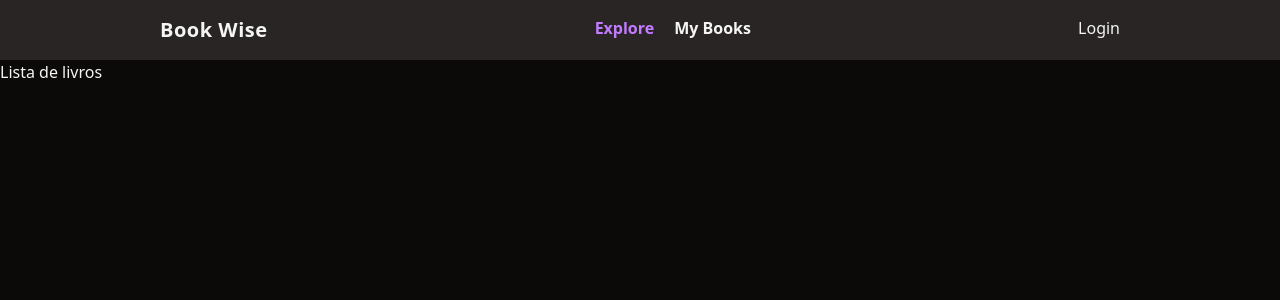
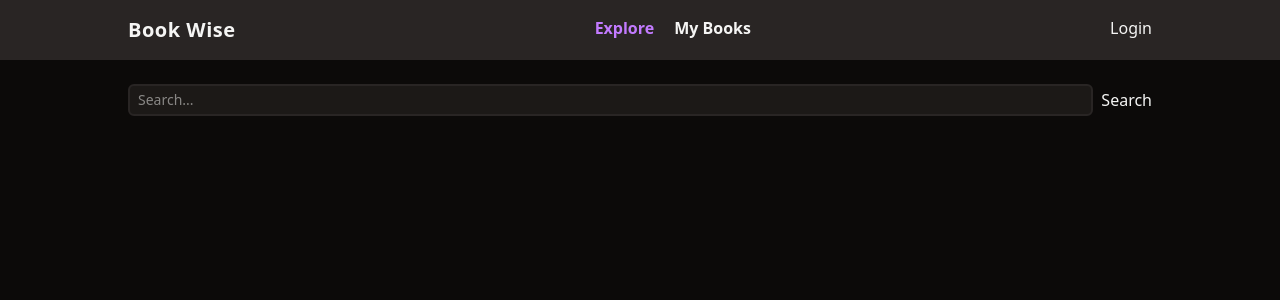
Before and after one commit to abraaocrvlh42/book_wise, a PHP site: page / in a window 1280 px wide. Shown: the top 300 px of the page. Run offline with PHP 8.4, Linux system fonts and the light colour scheme.

Commit message:
Structuring the project

```diff
--- a/index.php
+++ b/index.php
@@ -9,7 +9,7 @@
 
 <body class="bg-stone-950 text-stone-100">
   <header class="bg-stone-800">
-    <nav class="mx-auto max-w-screen-lg flex justify-between px-8 py-4">
+    <nav class="mx-auto max-w-screen-lg flex justify-between py-4">
       <div class="font-bold text-xl tracking-wide">Book Wise</div>
       <ul class="flex space-x-5 font-bold">
         <li><a href="/" class="text-purple-400">Explore</a></li>
@@ -22,8 +22,17 @@
     </nav>
   </header>
 
-  <main>
-    Lista de livros
+  <main class="mx-auto max-w-screen-lg space-y-5">
+    <form class="mt-6 w-full flex space-x-2">
+
+      <input type="text" class="border-stone-800 border-2 rounded-md bg-stone-900 text-sm focus:outline-none px-2 py-1 w-full" placeholder="Search...">
+
+      <button type="submit">Search</button>
+    </form>
+
+    <section class="space-y-4">
+
+    </section>
   </main>
 </body>
 </html>
```
